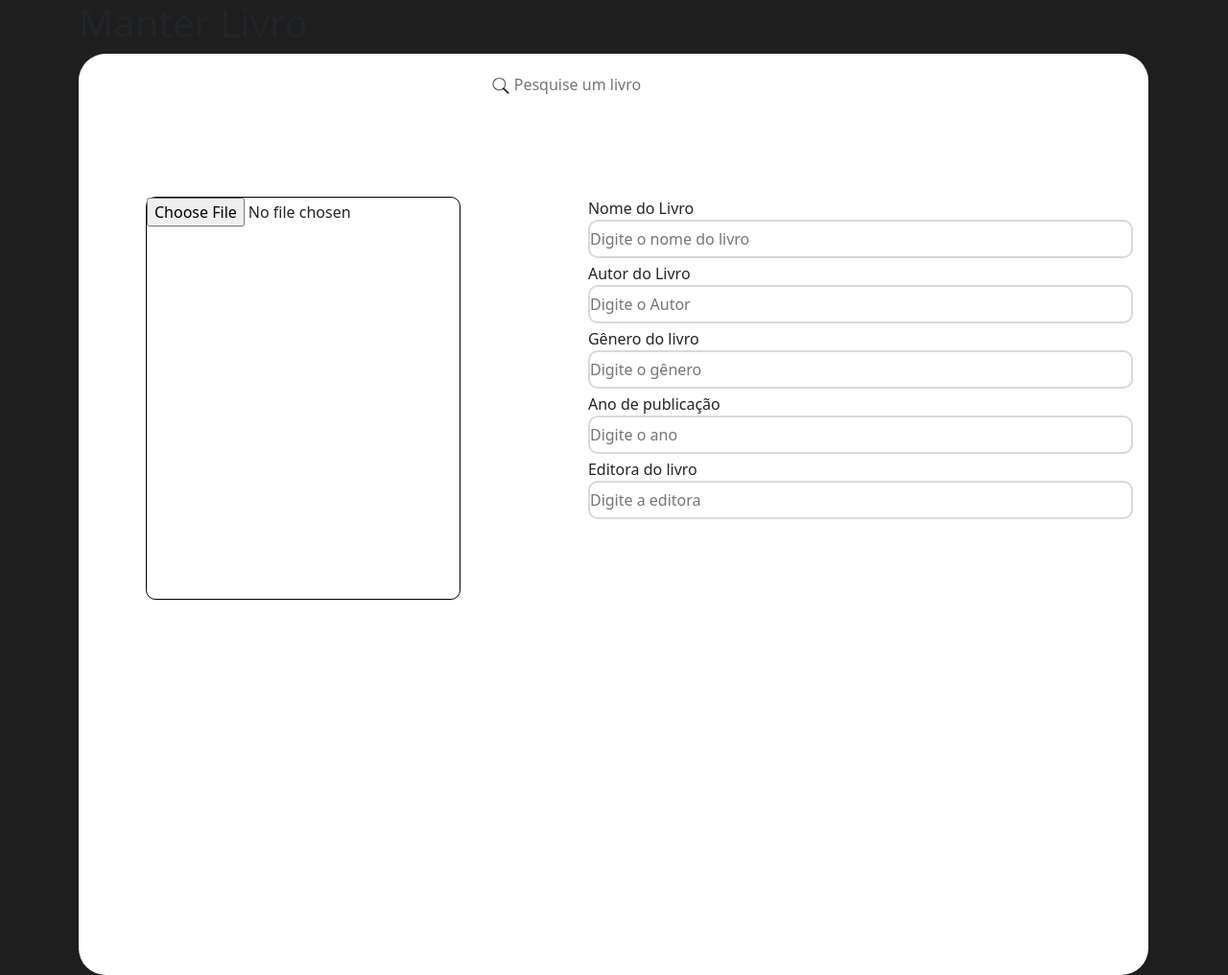
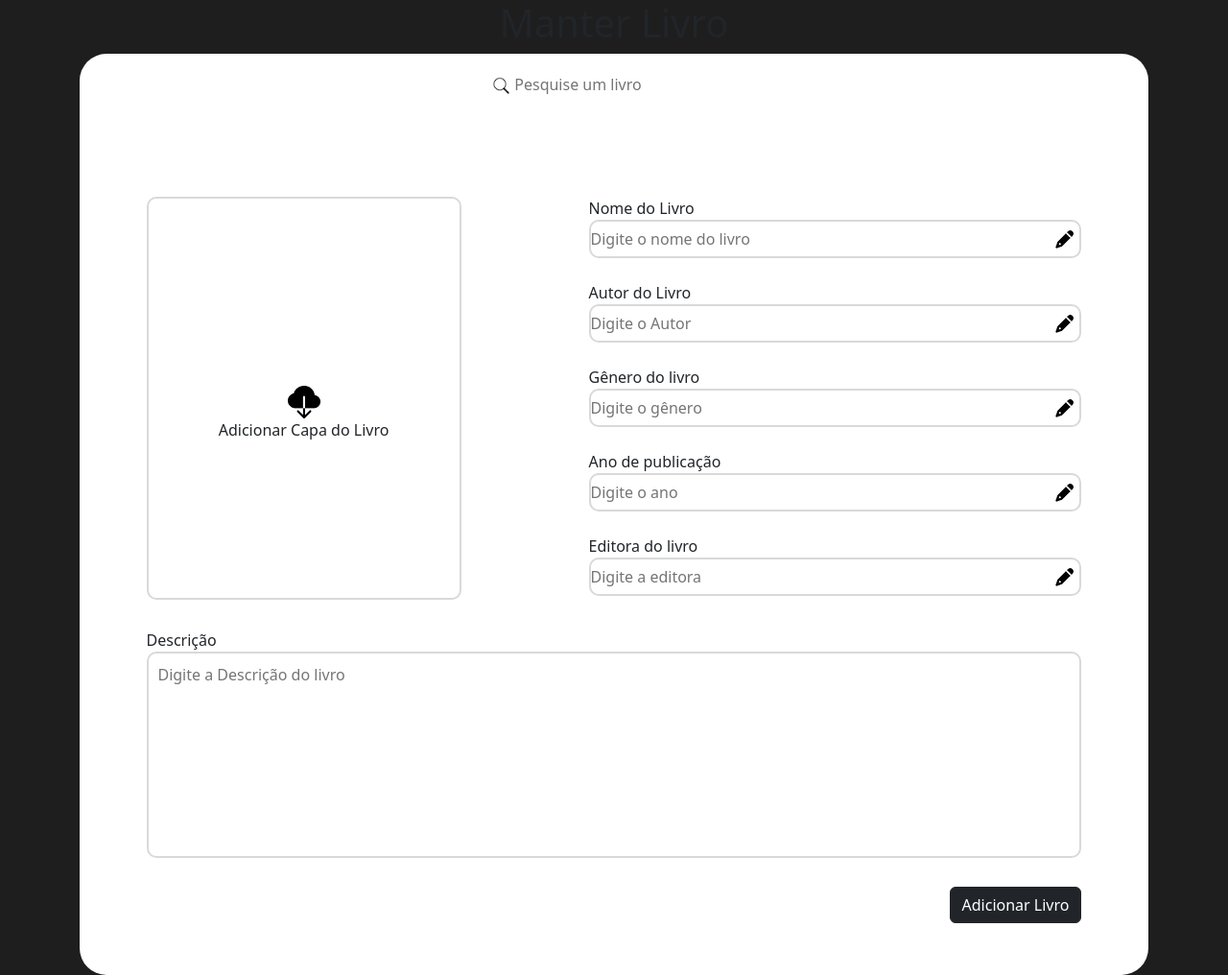
Before and after one commit to Alan-Nasciment0/TCC_2025, a PHP site: page /paginas_tcc/pgManterLivro.php in a window 1280 px wide. Shown: the whole page at 96% size. Run offline with PHP 8.4, Linux system fonts and the light colour scheme.

Commit message:
formatando a pgManterLivro.php

```diff
--- a/css_js/css/pgManterLivro.css
+++ b/css_js/css/pgManterLivro.css
@@ -3,6 +3,9 @@ body {
 }
 .container {
     width: 100%;
+    display: flex;
+    flex-direction: column;
+    align-items: center;
 }
 .containerManter {
     width: 69.68rem;
@@ -23,12 +26,27 @@ body {
 .adicionarCapaLivro {
     width: 20.5rem;
     height: 26.25rem;
-    border-width: 1px;
     border-style: solid;
-    border-color: #000;
+    border-width: 2px;
+    border-color: #D9D9D9;
     border-radius: 0.62rem;
+    display: flex;
+    flex-direction: column;
+    align-items: center;
+    padding-top: 20%;
 }
+custom-file-label {
+    display: inline-block;
+    padding: 10px 20px;
+    background-color: #3498db;
+    color: #fff;
+    border-radius: 5px;
+    cursor: pointer;
+    text-align: center;
+    }
 .informacoesLivro {
+    display: flex;
+    flex-direction: column;
     height: 26.25rem;
     width: 32.12rem;
     gap: 1.25rem;
@@ -39,14 +57,17 @@ body {
 }
 .campoPreencher {
     height: 40px;
-    width: 568px;
+    width: 32.12rem;
     border-style: solid;
     border-width: 2px;
     border-color: #D9D9D9;
-    border-radius: 10px;
+    border-radius: 0.62rem;
     display: flex;
     flex-direction: column-reverse;
     justify-content: center;
+    background-image: url('../../img/lapis.png');
+    background-repeat: no-repeat;
+    background-position: right;
 }
 input {
     border: none;
@@ -59,3 +80,12 @@ input {
     color: inherit;
     width: auto;
   }
+.campoDescricao {
+    height: 13.46rem;
+    width: 60.93rem;
+    border-style: solid;
+    border-width: 2px;
+    border-color: #D9D9D9;
+    border-radius: 0.62rem;
+    padding: 0.62rem;
+}
--- a/paginas_tcc/pgManterLivro.php
+++ b/paginas_tcc/pgManterLivro.php
@@ -22,44 +22,54 @@
             <div class="containerInformacoesLivro">
                 <div style="display: flex; gap: 8.31rem; margin-top: 6.56rem;">
                     <div class="adicionarCapaLivro">
-                        <input type="file">
+                        <label for="file-upload" class="custom-file-label"><img src="../img/nuvem.png"></label>
+                        <label for="file-upload" class="custom-file-label">Adicionar Capa do Livro</label>
+                        <input type="file" id="file-upload" style="display: none;">
                     </div>
                     <div class="informacoesLivro">
                         <div class="containerCampoPreencher">
                             <label>Nome do Livro</label>
                             <div class="campoPreencher">
-                                <input class="placeHolder" type="text" id="email" name="email" placeholder="Digite o nome do livro" class="text-body-secondary">
+                                <input class="placeHolder" type="text" id="nomeLivro" name="nomeLivro" placeholder="Digite o nome do livro" class="text-body-secondary">
                             </div>
                         </div>
 
                         <div class="containerCampoPreencher">
                             <label>Autor do Livro</label>
                             <div class="campoPreencher">
-                                <input class="placeHolder" type="text" id="email" name="email" placeholder="Digite o Autor" class="text-body-secondary">
+                                <input class="placeHolder" type="text" id="autor" name="autor" placeholder="Digite o Autor" class="text-body-secondary">
                             </div>
                         </div>
 
                         <div class="containerCampoPreencher">
                             <label>Gênero do livro</label>
                             <div class="campoPreencher">
-                                <input class="placeHolder" type="text" id="email" name="email" placeholder="Digite o gênero" class="text-body-secondary">
+                                <input class="placeHolder" type="text" id="genero" name="genero" placeholder="Digite o gênero" class="text-body-secondary">
                             </div>
                         </div>
 
                         <div class="containerCampoPreencher">
                             <label>Ano de publicação</label>
                             <div class="campoPreencher">
-                                <input class="placeHolder" type="text" id="email" name="email" placeholder="Digite o ano" class="text-body-secondary">
+                                <input class="placeHolder" type="text" id="anoPubli" name="anoPubli" placeholder="Digite o ano" class="text-body-secondary">
                             </div>
                         </div>
 
                         <div class="containerCampoPreencher">
                             <label>Editora do livro</label>
                             <div class="campoPreencher">
-                                <input class="placeHolder" type="text" id="email" name="email" placeholder="Digite a editora" class="text-body-secondary">
+                                <input class="placeHolder" type="text" id="editora" name="editora" placeholder="Digite a editora" class="text-body-secondary">
                             </div>
                         </div>
                     </div>
+                </div>
+
+                <div style="margin-top: 1.87rem;">
+                    <label>Descrição</label>
+                            <div class="campoDescricao">
+                                <input class="placeHolder" type="text" id="descricao" name="descricao" placeholder="Digite a Descrição do livro" size="400" style="width: 59.68rem;">
+                            </div>
+                            <button type="button" class="btn btn-dark" style="float: right; margin-top: 1.87rem;">Adicionar Livro</button>
                 </div>
             </div>
         </div>
```
Also changed, not shown: img/lapis.png (added), img/nuvem.png (added).
